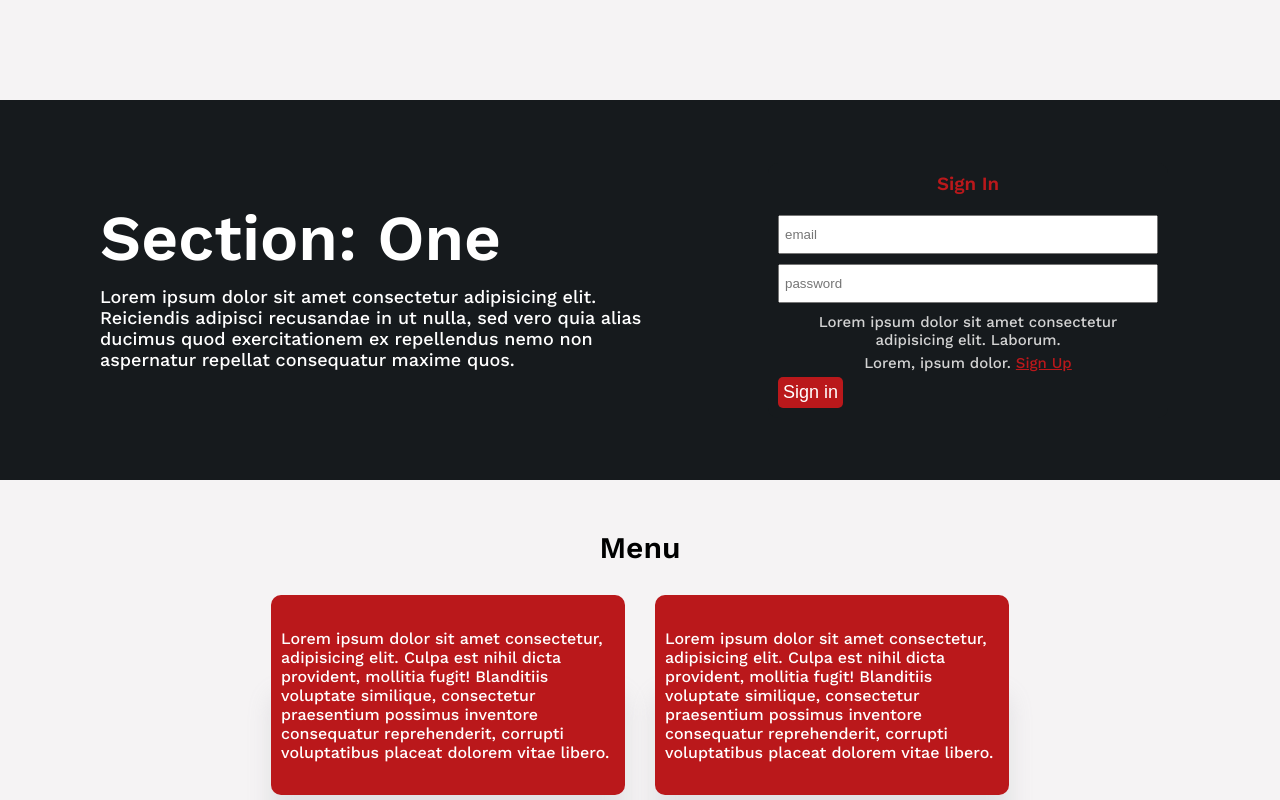
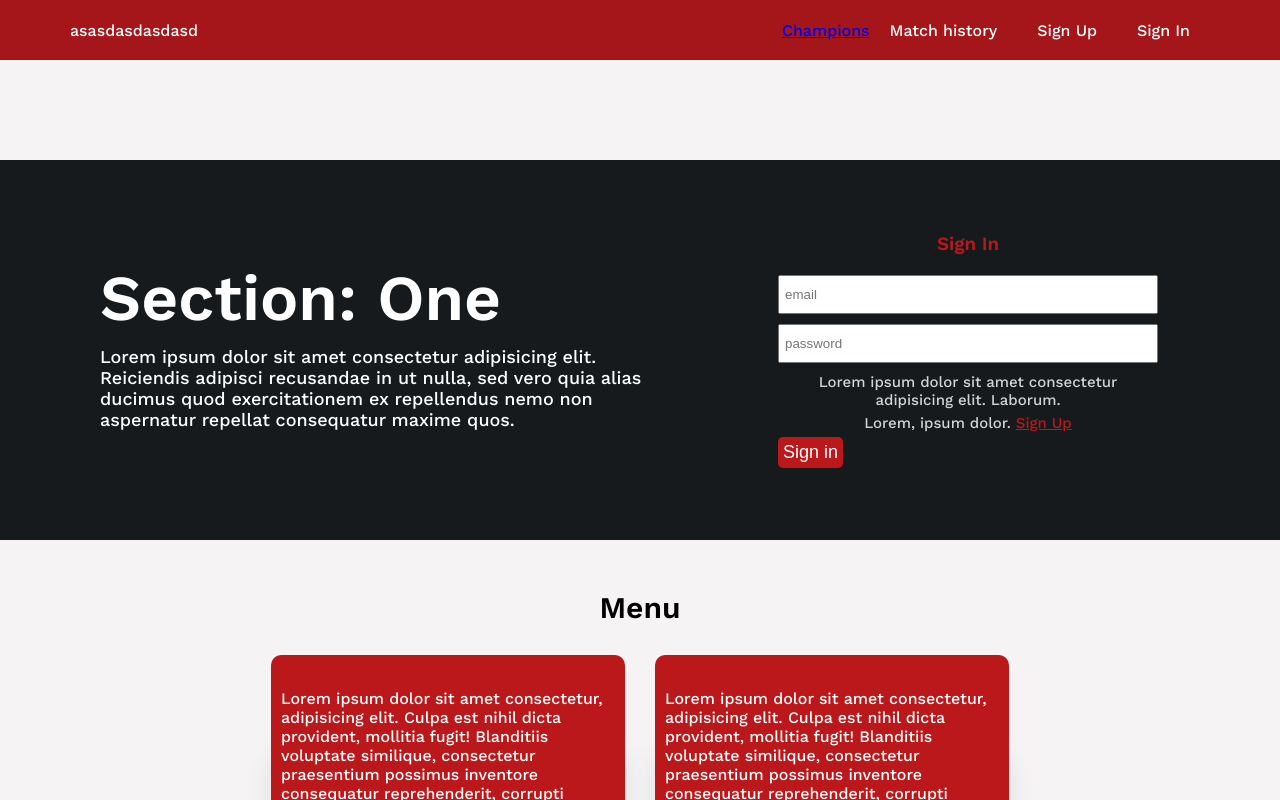
Before and after one commit to AlaaSassii/League-Of-Legend-v2, a React (Create React App) app: page / in a window 1280 px wide. Shown: the top 800 px of the page. Built offline with nearby package versions, Linux system fonts and the light colour scheme; no server answers; the database is empty; a web font is replaced by a local one.

Commit message:
adding things

```diff
--- a/src/App.js
+++ b/src/App.js
@@ -13,7 +13,7 @@ import MatchHistory from './routes/MatchHistory';
 function App() {
   return (
     <Router>
-      {/* <Navbar/> */}
+      <Navbar/>
       <Routes>
         <Route path='/' element={<Landing/>} />
         <Route path='/Signup' element={<SignUp/>} />
--- a/src/components/Navbar.jsx
+++ b/src/components/Navbar.jsx
@@ -1,13 +1,12 @@
 import React from 'react'
-import { Link } from 'react-router-dom'
+import { Link } from 'react-router-dom' ;
 const Navbar = () => {
   return (
     <nav>
         <div className="container">
             <div className="logo">asasdasdasdasd</div>
             <ul className="links">
-              <li>Home</li>
-              <li>Champions</li>
+              <a href='/Champions'>Champions</a>
               <li>Match history</li>
               <li>Sign Up</li>
               <li>Sign In</li>
```
Also changed, not shown: src/components/NavAccount.jsx (added, +13 -0 lines).
